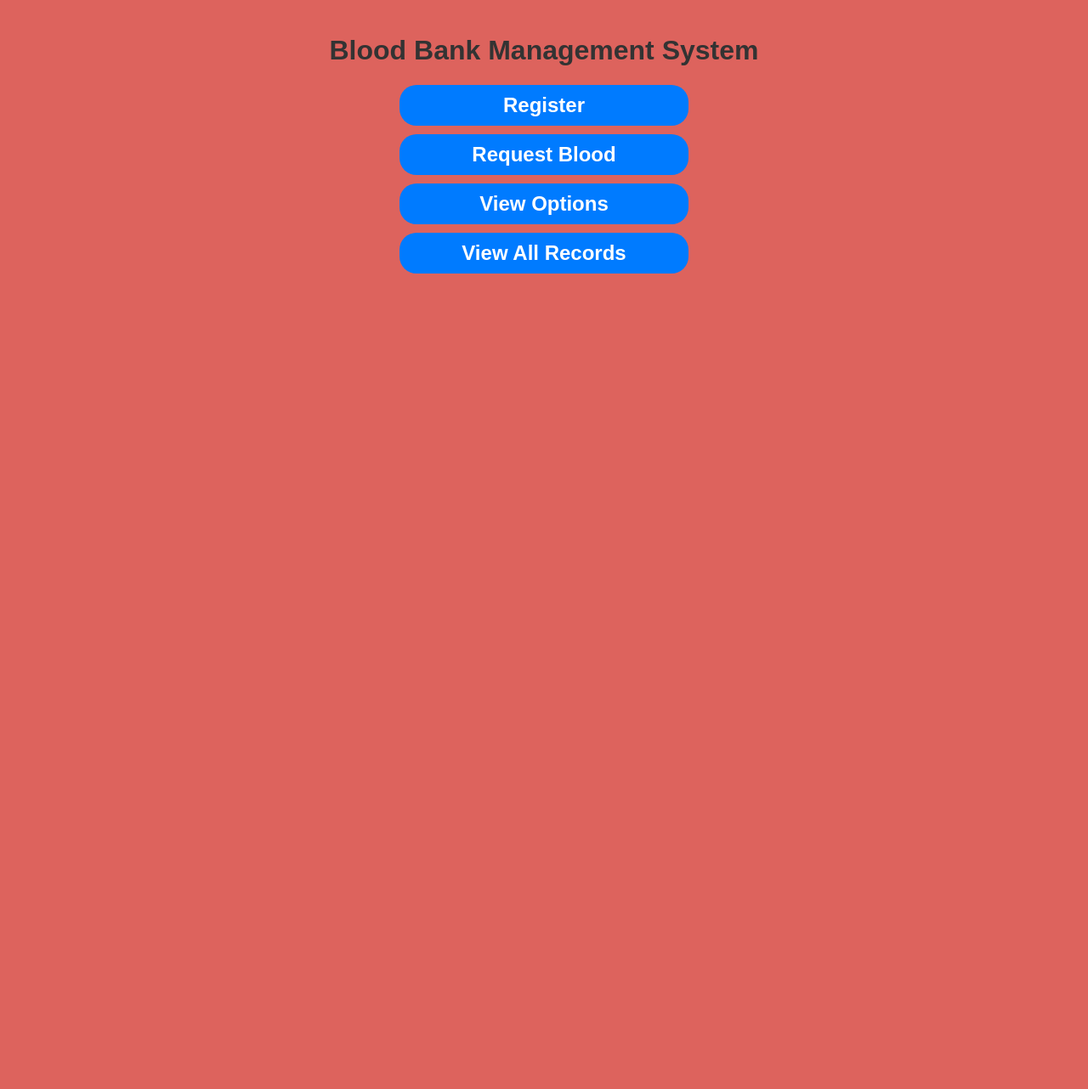
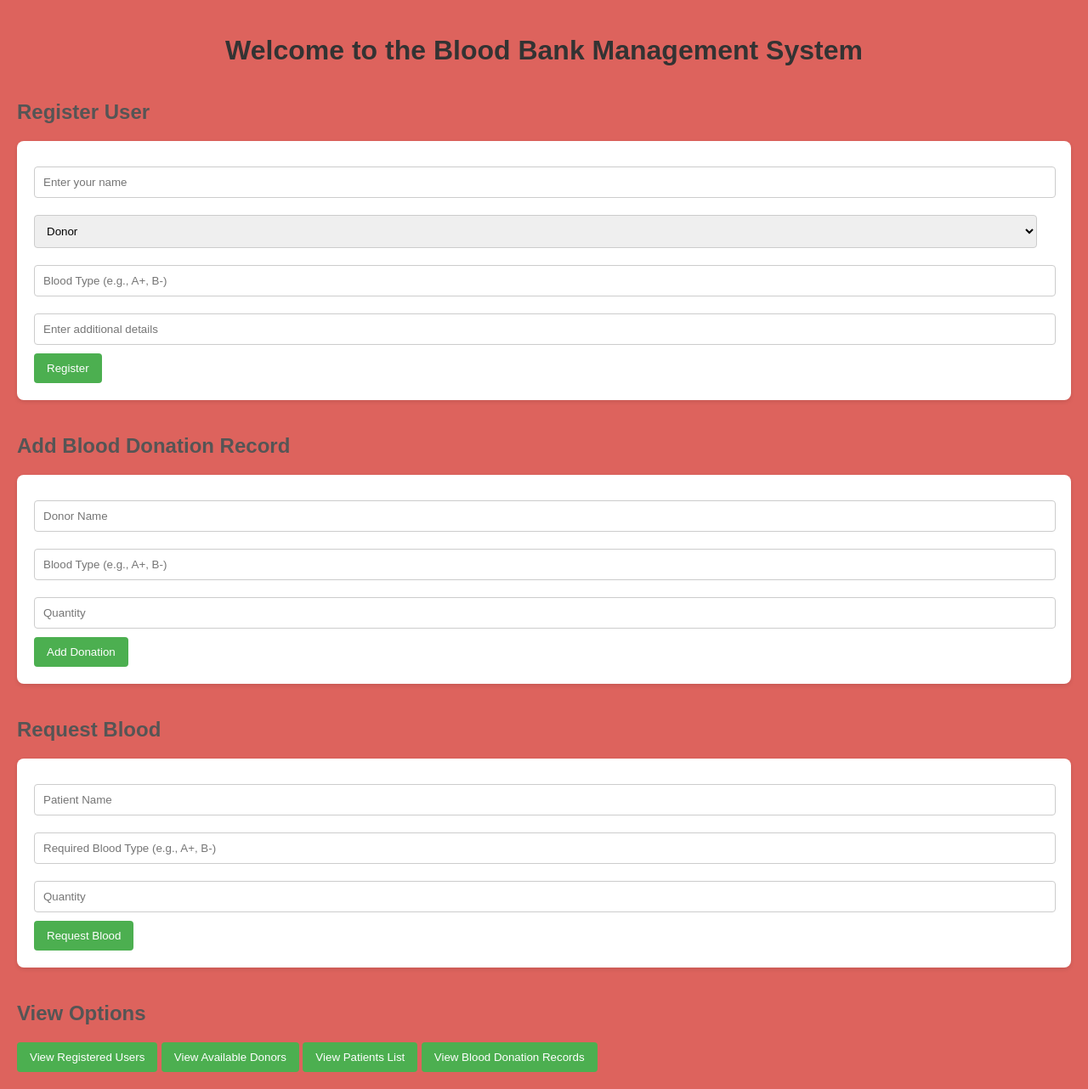
Before and after one commit to vishwaa28/Decentralized-Blood-Bank, a Flask app: page / in a window 1280 px wide. Shown: the whole page at 85% size. Before the commit the page ends 322 px from the top, so only its background shows below. Run offline with Flask 3, Linux system fonts and the light colour scheme.

Commit message:
final commit

```diff
--- a/templates/index.html
+++ b/templates/index.html
@@ -12,87 +12,61 @@
             border: 1px solid #ccc;
             padding: 20px;
             border-radius: 5px;
-            text-align: center; /* Center text in the button */
-
         }
 
-       .toggle-btn {
-    cursor: pointer;
-    color: #fff;
-    background-color: #007bff; /* Blue background */
-    border: none; /* No border */
-    border-radius: 20px; /* Curved corners */
-    padding: 10px 20px; /* Padding for button size */
-    text-decoration: none; /* Remove underline */
-    transition: background-color 0.3s; /* Transition for hover effect */
-    margin: 10px auto; /* Center the button with auto margin */
-    display: block; /* Make each button take the full width */
-    width: 80%; /* Optional: Set a specific width for buttons */
-    max-width: 300px; /* Optional: Set a maximum width */
-    text-align: center; /* Center text in the button */
-}
-
-
-    .toggle-btn:hover {
-        background-color: #0056b3; /* Darker blue on hover */
-    }
+        .toggle-btn {
+            cursor: pointer;
+            color: #007bff;
+            text-decoration: underline;
+        }
     </style>
 </head>
 <body>
-    <h1>Blood Bank Management System</h1>
+    <h1>Welcome to the Blood Bank Management System</h1>
 
-    <h2 class="toggle-btn" onclick="toggleForm('registerForm')">Register</h2>
-    <div id="registerForm" class="form-container">
-        <form>
-            <label for="donorName">Name:</label>
-            <input type="text" id="donorName" required><br><br>
-            <label for="donorDetails">Details:</label>
-            <input type="text" id="donorDetails" required><br><br>
-            <label for="bloodType">Blood Type:</label>
-            <input type="text" id="bloodType" required><br><br>
-            <button type="submit">Submit</button>
-        </form>
-    </div>
+    <h2>Register User</h2>
+    <form method="POST" action="/register">
+        <input type="text" name="name" placeholder="Enter your name" required>
+        <select name="role" required>
+            <option value="Donor">Donor</option>
+            <option value="Patient">Patient</option>
+            <option value="Admin">Admin</option>
+        </select>
+        <input type="text" name="blood_type" placeholder="Blood Type (e.g., A+, B-)" required>
+        <input type="text" name="details" placeholder="Enter additional details" required>
+        <button type="submit">Register</button>
+    </form>
 
-    <h2 class="toggle-btn" onclick="toggleForm('requestForm')">Request Blood</h2>
-    <div id="requestForm" class="form-container">
-        <form>
-            <label for="patientName">Patient Name:</label>
-            <input type="text" id="patientName" required><br><br>
-            <label for="requestedBloodType">Required Blood Type:</label>
-            <input type="text" id="requestedBloodType" required><br><br>
-            <button type="submit">Request</button>
-        </form>
-    </div>
+    <h2>Add Blood Donation Record</h2>
+    <form method="POST" action="/add_donation">
+        <input type="text" name="donor_name" placeholder="Donor Name" required>
+        <input type="text" name="blood_type" placeholder="Blood Type (e.g., A+, B-)" required>
+        <input type="number" name="quantity" placeholder="Quantity" required>
+        <button type="submit">Add Donation</button>
+    </form>
 
-    <h2 class="toggle-btn" onclick="toggleForm('viewOptions')">View Options</h2>
-    <div id="viewOptions" class="form-container">
+    <h2>Request Blood</h2>
+    <form method="POST" action="/request_blood">
+        <input type="text" name="patient_name" placeholder="Patient Name" required>
+        <input type="text" name="blood_type" placeholder="Required Blood Type (e.g., A+, B-)" required>
+        <input type="number" name="quantity" placeholder="Quantity" required>
+        <button type="submit">Request Blood</button>
+    </form>
+
+    <h2>View Options</h2>
     <button onclick="window.location.href='/view_users'">View Registered Users</button>
     <button onclick="window.location.href='/view_donors'">View Available Donors</button>
     <button onclick="window.location.href='/view_patients'">View Patients List</button>
     <button onclick="window.location.href='/view_records'">View Blood Donation Records</button>
-    </div>
-    <h2 class="toggle-btn" onclick="toggleForm('viewRecords')">View All Records</h2>
-    <div id="viewRecords" class="form-container">
-        <button onclick="fetchRecords()">View All Records</button>
-        <div id="recordsDisplay"></div>
-    </div>
 
-    <script>
-        function toggleForm(formId) {
-            const form = document.getElementById(formId);
-            if (form.style.display === "none" || form.style.display === "") {
-                form.style.display = "block"; // Show the form
-            } else {
-                form.style.display = "none"; // Hide the form
-            }
-        }
-
-        function fetchRecords() {
-            // Simulate fetching records and display them (you'll replace this with an actual fetch)
-            const recordsDisplay = document.getElementById('recordsDisplay');
-            recordsDisplay.innerHTML = "<p>Blood Donation Record 1</p><p>Blood Donation Record 2</p>";
-        }
-    </script>
+    {% with messages = get_flashed_messages() %}
+      {% if messages %}
+        <ul>
+        {% for message in messages %}
+          <li>{{ message }}</li>
+        {% endfor %}
+        </ul>
+      {% endif %}
+    {% endwith %}
 </body>
 </html>
```
